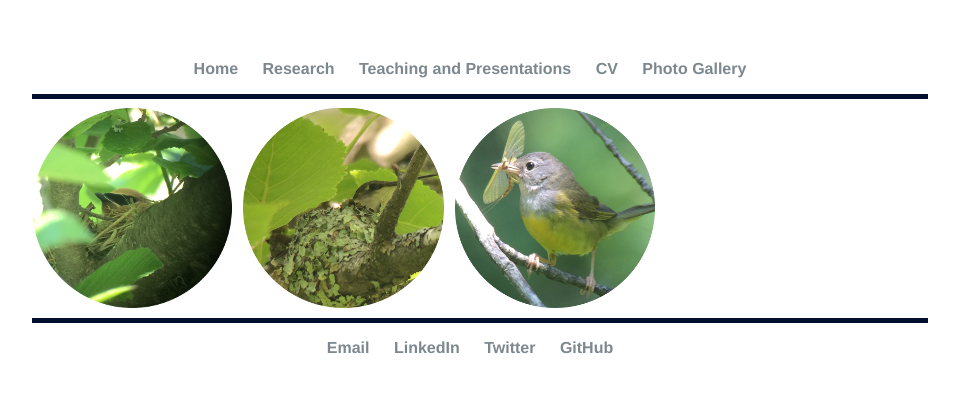
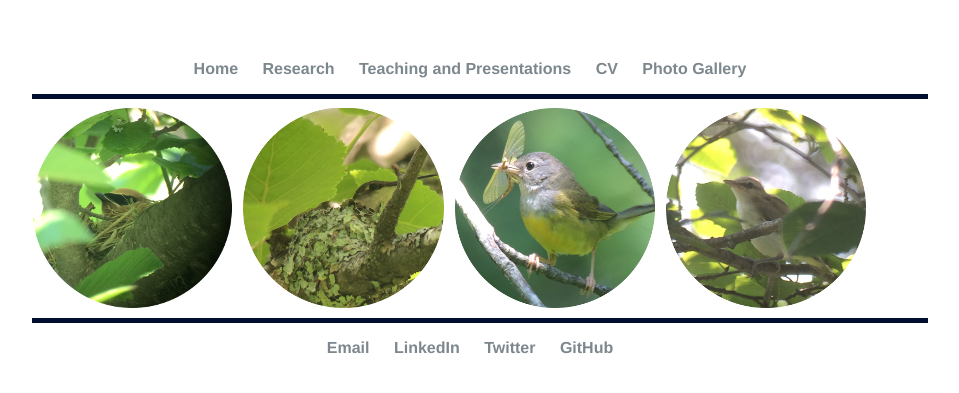
Before and after one commit to elizagrames/elizagrames.github.io, a Jekyll site: the page built from gallery/index.html, in a window 1280 px wide. Shown: the top 393 px of the page, without its empty margins (160-1119 px from the left). Built offline with Jekyll 4.4.1, drawn with Linux system fonts in a browser that asks for light colours.

Commit message:
Update index.html

```diff
--- a/gallery/index.html
+++ b/gallery/index.html
@@ -60,6 +60,9 @@
 <a class="thumbnail" href="#thumb"><img src="https://github.com/elizagrames/elizagrames.github.io/blob/master/images/wbba/MOWA-thumb.png?raw=true" border="0" /><span>
   <img src="https://github.com/elizagrames/elizagrames.github.io/blob/master/images/wbba/MOWA-scale.jpg?raw=true" /><br />
   <capt>Female Mourning Warbler carrying food for young in the Superior Municipal Forest</capt></span></a>
+<a class="thumbnail" href="#thumb"><img src="https://github.com/elizagrames/elizagrames.github.io/blob/master/images/wbba/REVI-thumb.png?raw=true" border="0" /><span>
+  <img src="https://github.com/elizagrames/elizagrames.github.io/blob/master/images/wbba/REVI-scale.JPG?raw=true" /><br />
+  <capt>Recently fledged Red-eyed Vireo in the Superior Municipal Forest</capt></span></a>
 
 
 
```
